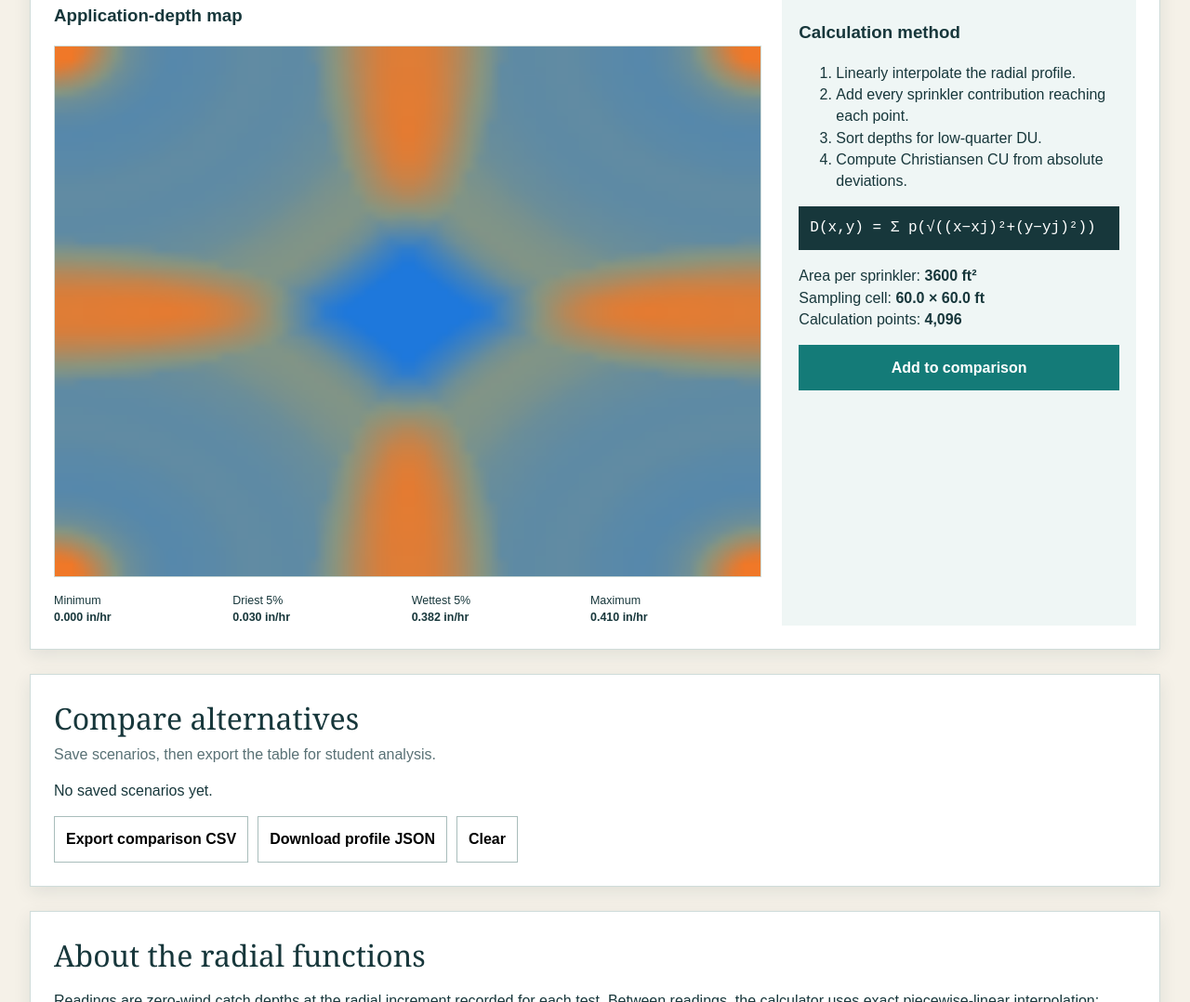
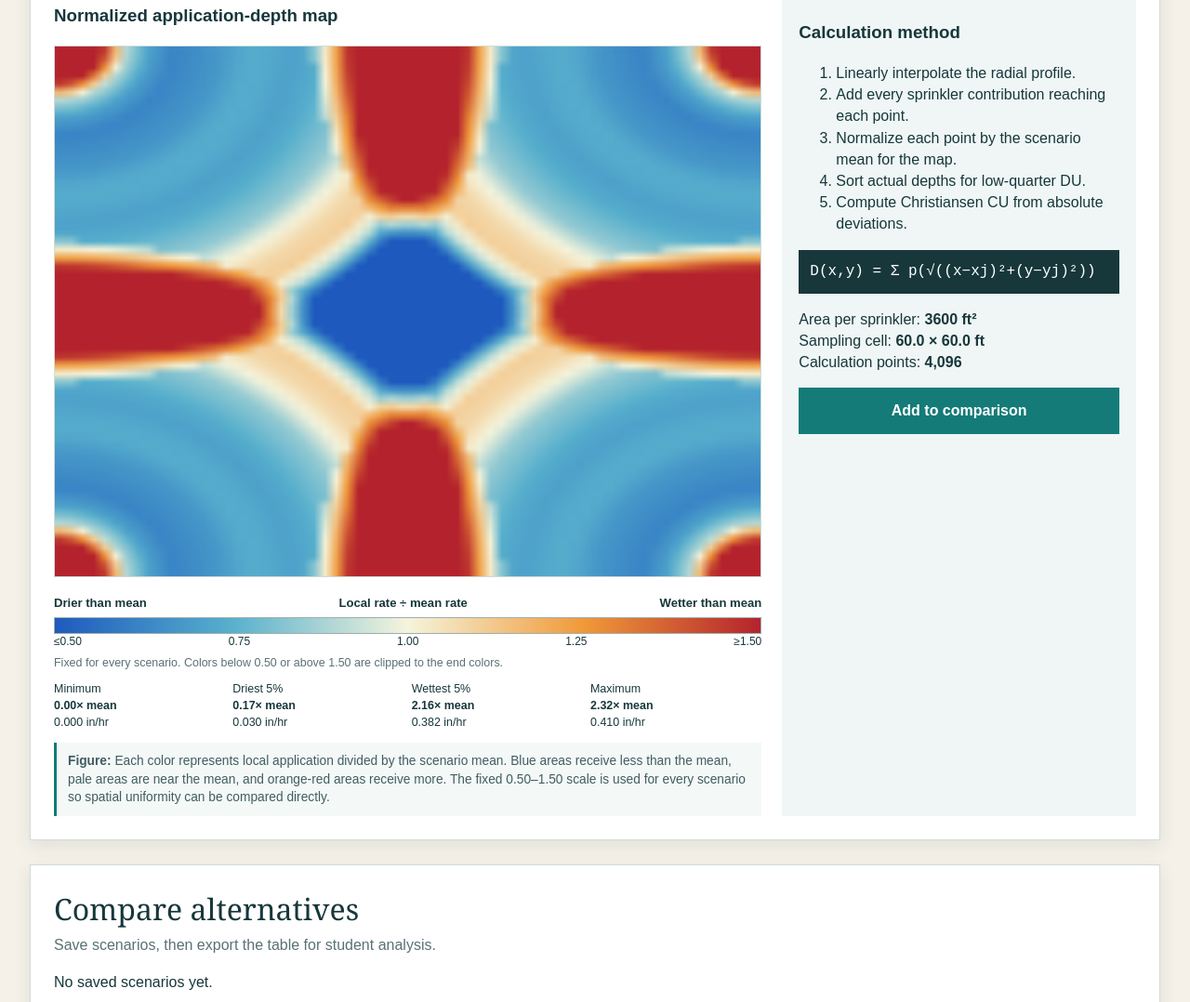
Before and after one commit to ellswort2-sketch/Sprinkler-Uniformity-Calculator, a plain HTML site: page index.html in a window 1280 px wide. Shown: the part 925-2003 px from the top of the page at 93% size. Drawn offline with Linux system fonts and the light colour scheme.

Commit message:
Update index.html

```diff
--- a/index.html
+++ b/index.html
@@ -17,6 +17,7 @@
     .metric:first-child{border-color:var(--gold);background:#fff8e8}.fact small,.metric small{display:block;color:#62777a;text-transform:uppercase;font-weight:bold}.metric b{display:block;font:2rem Georgia,serif;margin-top:6px}
     .results{display:grid;grid-template-columns:minmax(0,2fr) minmax(250px,1fr);gap:22px;margin-top:22px}canvas{width:100%;height:auto;border:1px solid var(--line);background:white}
     .notes{background:#eff6f5;padding:18px}.notes code{display:block;background:#17373b;color:white;padding:12px;overflow:auto}.legend{display:grid;grid-template-columns:repeat(4,1fr);gap:8px;margin-top:10px}.legend span{font-size:.78rem}.legend b{display:block}
+    .scale-key{margin:12px 0 4px}.scale-title{display:flex;justify-content:space-between;gap:15px;font-size:.82rem;font-weight:bold}.colorbar{height:18px;margin-top:6px;border:1px solid #9eaeac;background:linear-gradient(90deg,#1e5abe 0%,#57b0cd 25%,#f5f4dc 50%,#f09938 75%,#b4232d 100%)}.scale-ticks{display:flex;justify-content:space-between;font-size:.75rem}.scale-note{margin:5px 0 0;color:#597175;font-size:.78rem}.map-caption{margin:12px 0 0;padding:10px 12px;border-left:3px solid var(--teal);background:#f4f8f7;color:#405d61;font-size:.86rem}
     table{width:100%;border-collapse:collapse;margin-top:16px;font-size:.9rem}th,td{padding:9px;border-bottom:1px solid var(--line);text-align:left}th{background:#edf6f4}.actions{display:flex;gap:10px;margin-top:14px}.actions button{width:auto}
     details{margin-top:18px}pre{max-height:260px;overflow:auto;background:#f2f6f5;padding:14px;font-size:.8rem}.warn{border-left:4px solid var(--gold);padding-left:12px}
     @media(max-width:900px){.grid,.facts,.metrics,.results{grid-template-columns:1fr 1fr}.facts,.metrics{grid-template-columns:repeat(3,1fr)}}@media(max-width:600px){.grid,.facts,.metrics,.results{grid-template-columns:1fr}.arrange{display:block}.legend{grid-template-columns:1fr 1fr}}
@@ -30,7 +31,7 @@
 </header>
 <main>
   <section class="panel">
-    <h2>Define the scenario</h2><p class="sub">Select a laboratory profile, arrangement, and node spacing.</p>
+    <h2>Define the scenario</h2><p class="sub">Select a laboratory profile, arrangement, and equal area per sprinkler.</p>
     <div class="grid">
       <label>Sprinkler profile<select id="profile"></select></label>
       <div><label>Arrangement</label><div class="arrange"><button data-layout="square" class="active">Square</button><button data-layout="rect">Rectangular</button><button data-layout="triangle">Triangle</button></div></div>
@@ -43,10 +44,21 @@
     <h2>Evaluate the overlap</h2><p class="sub">A periodic unit cell is sampled; surrounding sprinklers remove edge effects.</p>
     <div class="metrics" id="metrics"></div>
     <div class="results">
-      <div><h3>Application-depth map</h3><canvas id="map" width="640" height="480" aria-label="Simulated application-depth heatmap"></canvas><div class="legend" id="legend"></div></div>
+      <div>
+        <h3>Normalized application-depth map</h3>
+        <canvas id="map" width="640" height="480" aria-label="Normalized sprinkler application-depth heatmap"></canvas>
+        <div class="scale-key" aria-label="Normalized application color legend">
+          <div class="scale-title"><span>Drier than mean</span><span>Local rate ÷ mean rate</span><span>Wetter than mean</span></div>
+          <div class="colorbar"></div>
+          <div class="scale-ticks"><span>≤0.50</span><span>0.75</span><span>1.00</span><span>1.25</span><span>≥1.50</span></div>
+          <p class="scale-note">Fixed for every scenario. Colors below 0.50 or above 1.50 are clipped to the end colors.</p>
+        </div>
+        <div class="legend" id="legend"></div>
+        <p class="map-caption"><strong>Figure:</strong> Each color represents local application divided by the scenario mean. Blue areas receive less than the mean, pale areas are near the mean, and orange-red areas receive more. The fixed 0.50–1.50 scale is used for every scenario so spatial uniformity can be compared directly.</p>
+      </div>
       <aside class="notes">
         <h3>Calculation method</h3>
-        <ol><li>Linearly interpolate the radial profile.</li><li>Add every sprinkler contribution reaching each point.</li><li>Sort depths for low-quarter DU.</li><li>Compute Christiansen CU from absolute deviations.</li></ol>
+        <ol><li>Linearly interpolate the radial profile.</li><li>Add every sprinkler contribution reaching each point.</li><li>Normalize each point by the scenario mean for the map.</li><li>Sort actual depths for low-quarter DU.</li><li>Compute Christiansen CU from absolute deviations.</li></ol>
         <code>D(x,y) = Σ p(√((x−xj)²+(y−yj)²))</code>
         <p id="detail"></p>
         <button class="primary" id="add">Add to comparison</button>
@@ -95,11 +107,16 @@ function calculate(){
   const spacing=layout==="triangle"?`${Sx.toFixed(1)} ft nodes`:layout==="rect"?`${Sx.toFixed(1)} × ${Sy.toFixed(1)} ft`:`${Sx.toFixed(1)} × ${Sy.toFixed(1)} ft`;
   $("facts").innerHTML=[["Flow",p.flow+" gpm"],["Pressure",p.pressure+" psi"],["Derived spacing",spacing],["Test radius / increment",`${p.radius} ft / ${p.step} ft`],["Source",p.source],["Heads/acre",(43560/area).toFixed(1)]].map(x=>`<div class=fact><small>${x[0]}</small><strong>${x[1]}</strong></div>`).join("");
   $("metrics").innerHTML=[["Low-quarter DU",du.toFixed(1)+"%"],["Christiansen CU",cu.toFixed(1)+"%"],["Profile PR",mean.toFixed(3)+" in/hr"],["Flow PR",flowPR.toFixed(3)+" in/hr"],["SC, 5% dry",sc.toFixed(2)],["Density",(43560/area).toFixed(1)+" heads/ac"]].map(x=>`<div class=metric><small>${x[0]}</small><b>${x[1]}</b></div>`).join("");
-  $("legend").innerHTML=[["Minimum",min],["Driest 5%",dry],["Wettest 5%",wet],["Maximum",max]].map(x=>`<span>${x[0]}<b>${x[1].toFixed(3)} in/hr</b></span>`).join("");
+  $("legend").innerHTML=[["Minimum",min],["Driest 5%",dry],["Wettest 5%",wet],["Maximum",max]].map(x=>`<span>${x[0]}<b>${(x[1]/mean).toFixed(2)}× mean</b>${x[1].toFixed(3)} in/hr</span>`).join("");
   $("detail").innerHTML=`Area per sprinkler: <b>${area.toFixed(0)} ft²</b><br>Sampling cell: <b>${Sx.toFixed(1)} × ${cellH.toFixed(1)} ft</b><br>Calculation points: <b>${vals.length.toLocaleString()}</b>`;
   $("readings").textContent=p.v.map((v,i)=>`${String(i*p.step).padStart(5)} ft : ${v.toFixed(3)} in`).join("\n");draw();
 }
-function draw(){const c=$("map"),g=c.getContext("2d"),{vals,nx,ny,min,max}=current,img=g.createImageData(nx,ny);vals.forEach((v,i)=>{let t=(v-min)/(max-min||1),r=Math.round(30+210*t),b=Math.round(220-180*t),q=i*4;img.data[q]=r;img.data[q+1]=Math.round(150-60*Math.abs(t-.5));img.data[q+2]=b;img.data[q+3]=255});let off=document.createElement("canvas");off.width=nx;off.height=ny;off.getContext("2d").putImageData(img,0,0);g.imageSmoothingEnabled=true;g.drawImage(off,0,0,c.width,c.height)}
+function heatColor(normalized){
+  const anchors=[[30,90,190],[87,176,205],[245,244,220],[240,153,56],[180,35,45]];
+  const t=Math.max(0,Math.min(1,(normalized-.5)/1.0)),segment=Math.min(3,Math.floor(t*4)),fraction=t*4-segment;
+  return anchors[segment].map((value,index)=>Math.round(value+(anchors[segment+1][index]-value)*fraction));
+}
+function draw(){const c=$("map"),g=c.getContext("2d"),{vals,nx,ny,mean}=current,img=g.createImageData(nx,ny);vals.forEach((v,i)=>{const color=heatColor(v/mean),q=i*4;img.data[q]=color[0];img.data[q+1]=color[1];img.data[q+2]=color[2];img.data[q+3]=255});let off=document.createElement("canvas");off.width=nx;off.height=ny;off.getContext("2d").putImageData(img,0,0);g.imageSmoothingEnabled=true;g.drawImage(off,0,0,c.width,c.height)}
 function layoutName(){return layout==="triangle"?"Equilateral triangle":layout==="rect"?"Rectangular":"Square"}
 $("add").onclick=()=>{saved.push({...current,label:layoutName()});renderTable()};
 function renderTable(){if(!saved.length){$("comparison").innerHTML="<p>No saved scenarios yet.</p>";return}$("comparison").innerHTML=`<table><thead><tr><th>Sprinkler</th><th>Layout</th><th>Area/head</th><th>Derived spacing</th><th>DUlq</th><th>CU</th><th>Profile PR</th><th>Flow PR</th><th>SC</th></tr></thead><tbody>${saved.map((s,i)=>`<tr><td>${s.p.name}</td><td>${s.label}</td><td>${s.area.toFixed(0)} ft²</td><td>${s.Sx.toFixed(1)} × ${s.Sy.toFixed(1)} ft</td><td>${s.du.toFixed(1)}%</td><td>${s.cu.toFixed(1)}%</td><td>${s.mean.toFixed(3)}</td><td>${s.flowPR.toFixed(3)}</td><td>${s.sc.toFixed(2)}</td></tr>`).join("")}</tbody></table>`}
```
